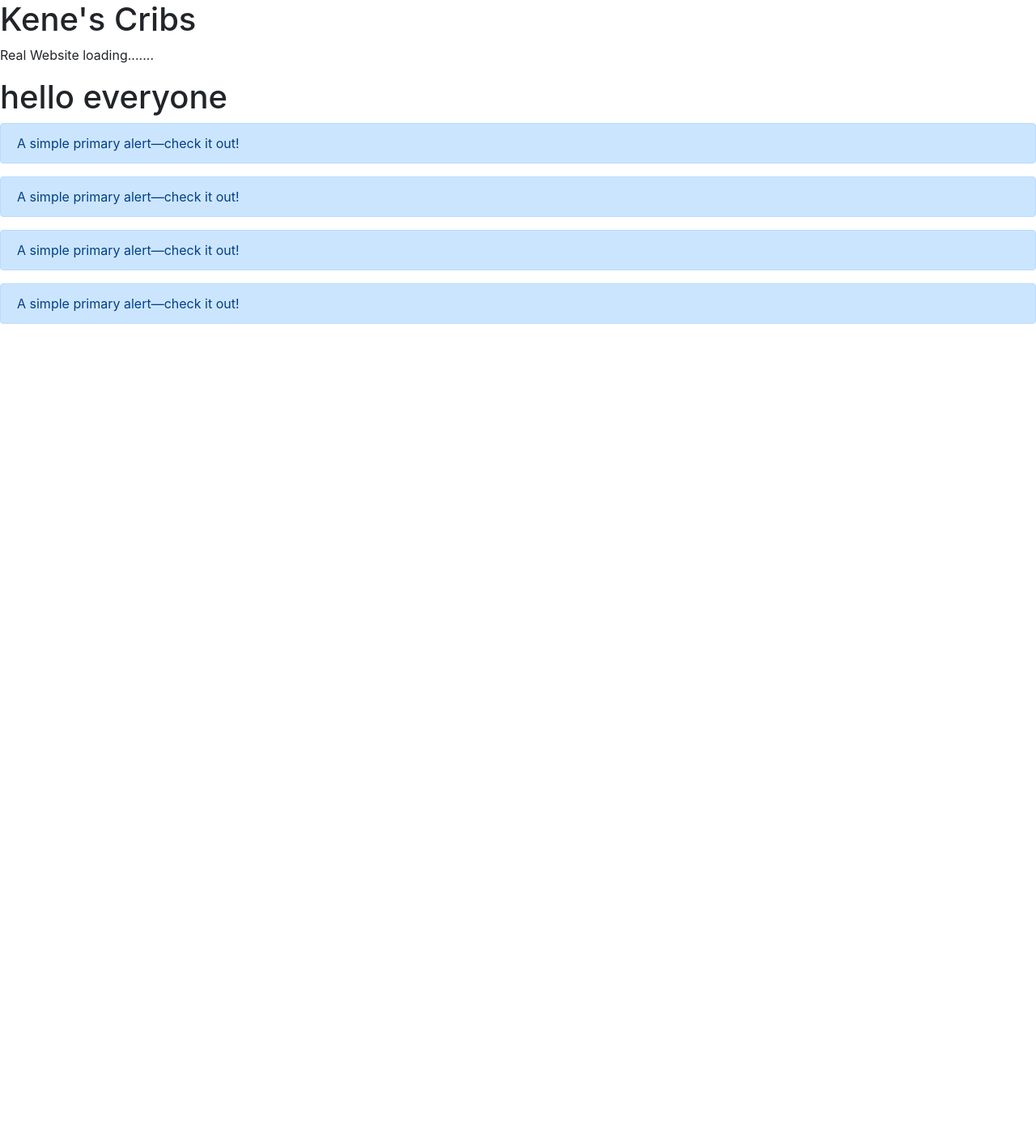
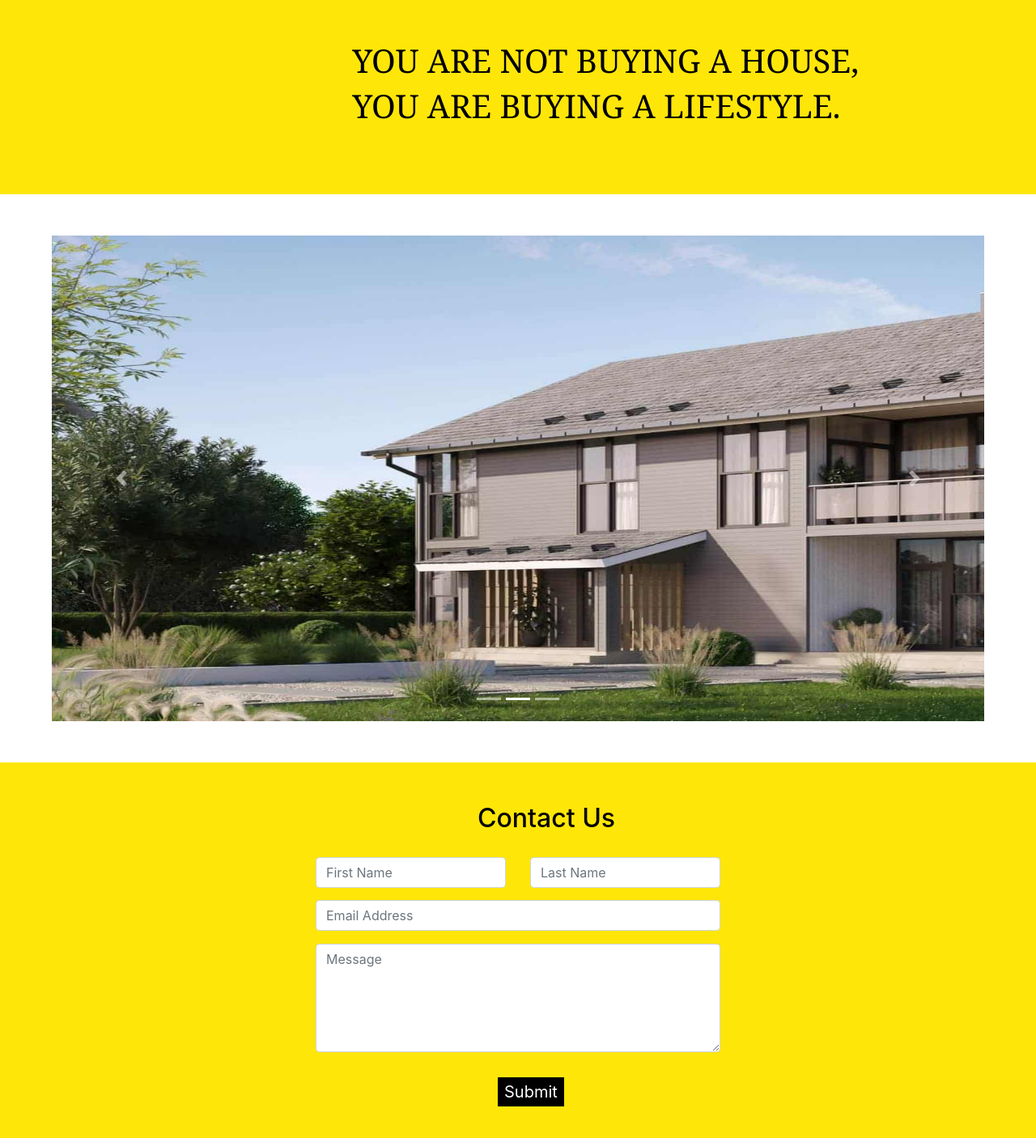
Before and after one commit to batuhan-basoglu/Kene-s-Cribs-Website, a React (Create React App) app: page / in a window 1280 px wide. Shown: the top 1406 px of the page at 81% size. Before the commit the page ends 800 px from the top, so only its background shows below. Built offline with nearby package versions, Linux system fonts and the light colour scheme.

Commit message:
Re-added the files.

```diff
--- a/src/App.js
+++ b/src/App.js
@@ -1,28 +1,11 @@
 import { Component } from "react";
+import Homepage from './homePage/Homepage';
 
 class App extends Component {
   render() {
     return (
       <div className="App">
-        <header className="App-header">
-          <h1>Kene's Cribs</h1>
-          <p>Real Website loading.......</p>
-        </header>
-        <section>
-          <h1>hello everyone</h1>
-          <div class="alert alert-primary" role="alert">
-            A simple primary alert—check it out!
-          </div>
-          <div class="alert alert-primary" role="alert">
-            A simple primary alert—check it out!
-          </div>
-          <div class="alert alert-primary" role="alert">
-            A simple primary alert—check it out!
-          </div>
-          <div class="alert alert-primary" role="alert">
-            A simple primary alert—check it out!
-          </div>
-        </section>
+          <Homepage></Homepage>
       </div>
     );
   }
--- /dev/null
+++ b/src/homePage/Homepage.css
@@ -0,0 +1,62 @@
+.colored-section {
+    background-color: #ffe609;
+    color: #000000;
+    white-space: nowrap;
+}
+
+.white-section {
+    background-color: #ffffff;
+}
+
+#title .container-fluid {
+    padding: 4% 34% 6%;
+    text-align: left;
+    font-family: "Georgia";
+}
+
+.housesIntro{
+    padding: 4% 5%;
+}
+
+.contactIntro{
+    padding-left: 30%;
+    padding-right: 30%;
+    padding-bottom: 80px;
+}
+
+.carouselSection {
+    margin: 2% 8%;
+}
+
+.headerImg{
+    width: 2000px;
+    height: 600px;
+}
+
+.heading-1{
+    padding-left: 40%;
+    padding-top: 10%;
+    padding-bottom: 20px;
+}
+
+.formhelper{
+    padding-bottom: 15px;
+}
+
+.button-1 {
+    background-color: rgb(0, 0, 0);
+    border-color: transparent;
+    color: #ffffff;
+    font-size: 20px;
+}
+
+.button-1:hover {
+    background-color: rgb(92, 92, 92);
+    color: #ffffff;
+    border-color: transparent;
+}
+
+.buttonhelper {
+    padding-left: 45%;
+    padding-top: 15px;
+}
--- /dev/null
+++ b/src/homePage/Homepage.js
@@ -0,0 +1,107 @@
+import { Component } from "react";
+import './Homepage.css';
+import house1 from '../images/house1.jpg';
+import house2 from '../images/house2.jpg';
+import house3 from '../images/house3.jpg';
+import Carousel from 'react-bootstrap/Carousel'
+
+class Homepage extends Component {
+    constructor(props) {
+        super(props);
+        this.state = {
+            firstname: '',
+            lastname: '',
+            email: '',
+            message: ''
+        }
+    }
+
+    render() {
+        return (
+            <div className="Homepage">
+                <section className="colored-section" id="title">
+                    <div className="container-fluid">
+                        <div className="row">
+                            <div className="col-12">
+                                <h1 className="big-heading">YOU ARE NOT BUYING A HOUSE, </h1>
+                                <h1 className="big-heading">YOU ARE BUYING A LIFESTYLE. </h1>
+                            </div>
+                        </div>
+                    </div>
+                </section>
+                <section className="white-section" id="white-section">
+                    <div className="housesIntro">
+                        <Carousel>
+                            <Carousel.Item>
+                                <img
+                                    className="headerImg"
+                                    src={house1}
+                                    alt="First House"
+                                />
+                            </Carousel.Item>
+                            <Carousel.Item>
+                                <img
+                                    className="headerImg"
+                                    src={house2}
+                                    alt="Second House"
+                                />
+
+                            </Carousel.Item>
+                            <Carousel.Item>
+                                <img
+                                    className="headerImg"
+                                    src={house3}
+                                    alt="Third House"
+                                />
+
+                            </Carousel.Item>
+                        </Carousel>
+                    </div>
+                </section>
+                <section class="colored-section" id="contact">
+                    <div className="container-fluid">
+                        <div className="contactIntro">
+                            <h2 className="heading-1">Contact Us</h2>
+                            <form id="contact-form" onSubmit={this.handleSubmit.bind(this)} method="POST">
+                                <div className="formhelper row">
+                                    <div className="col-6">
+                                        <input type="text" className="form-control" placeholder="First Name" value={this.state.name} onChange={this.onNameChange.bind(this)} />
+                                    </div>
+                                    <div className="col-6">
+                                        <input type="text" className="form-control" placeholder="Last Name" value={this.state.name} onChange={this.onNameChange.bind(this)} />
+                                    </div>
+                                </div>
+                                <div className="form-group">
+                                    <input type="email" className="form-control" placeholder="Email Address" aria-describedby="emailHelp" value={this.state.email} onChange={this.onEmailChange.bind(this)} />
+                                </div>
+                                <div className="form-group">
+                                    <textarea className="form-control" placeholder="Message" rows="5" value={this.state.message} onChange={this.onMessageChange.bind(this)} />
+                                </div>
+                                <div className="buttonhelper">
+                                    <button type="submit" className="button-1">Submit</button>
+                                </div>
+                            </form>
+                        </div>
+                    </div>
+                </section>
+            </div>
+        );
+    }
+
+    onNameChange(event) {
+        this.setState({ name: event.target.value })
+    }
+
+    onEmailChange(event) {
+        this.setState({ email: event.target.value })
+    }
+
+    onMessageChange(event) {
+        this.setState({ message: event.target.value })
+    }
+
+    handleSubmit(event) {
+    }
+}
+
+export default Homepage;
```
